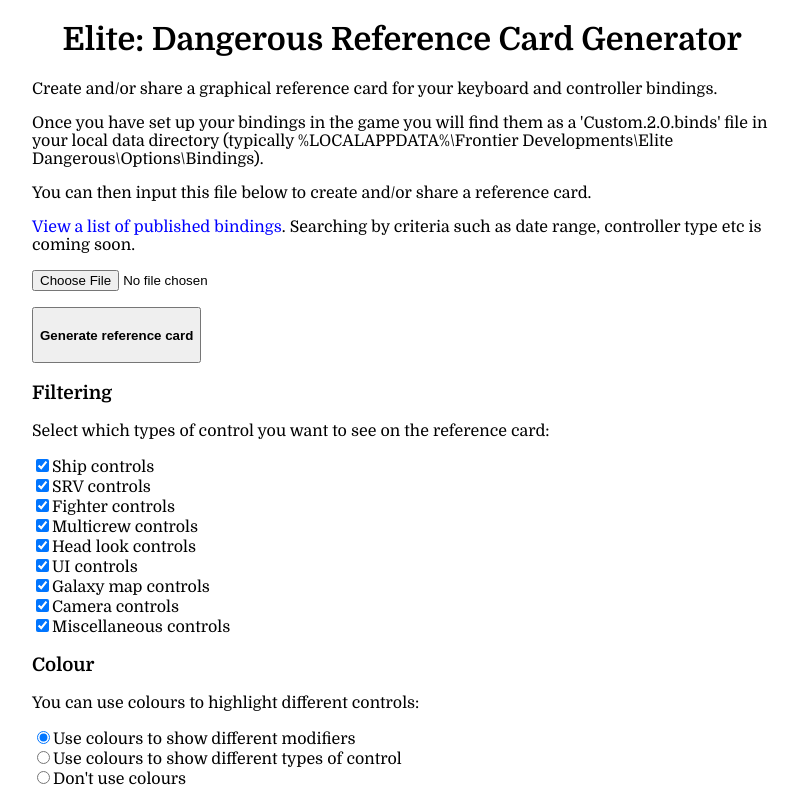
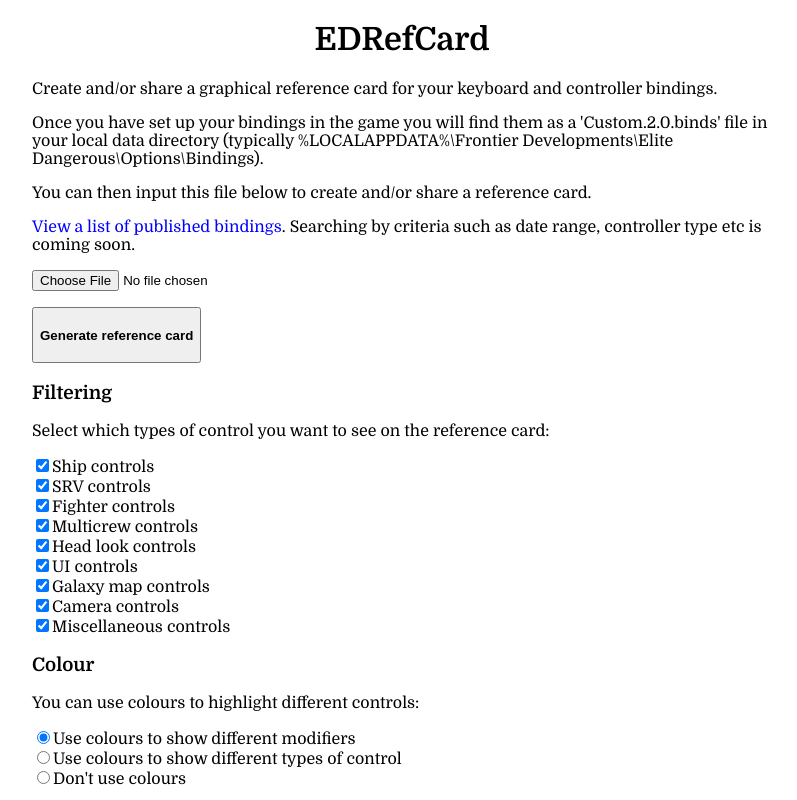
Before and after one commit to richardbuckle/EDRefCard, a plain HTML site: page www/index.html in a window 1280 px wide. Shown: the top 800 px of the page, without its empty margins (238-1035 px from the left). Drawn offline with Linux system fonts and the light colour scheme.

Commit message:
Change title to EDRefCard

```diff
--- a/www/index.html
+++ b/www/index.html
@@ -2,16 +2,15 @@
 <html xmlns="http://www.w3.org/1999/xhtml" xml:lang="en">
   <head>
     <meta http-equiv="content-type" content="text/html; charset=iso-8859-1" />
-    <meta name="author" content="Jim McDonald" />
     <meta name="robots" content="all" />
-    <title>Elite: Dangerous Tools</title>
+    <title>EDRefCard</title>
     <link href='http://fonts.googleapis.com/css?family=Domine:400,700' rel='stylesheet' type='text/css'>
     <style type="text/css" media="all">@import"ed.css";</style>
   </head>
   <body>
     <div id="container">
       <div id="banner">
-        <h1>Elite: Dangerous Reference Card Generator</h1>
+        <h1>EDRefCard</h1>
       </div>
       <div id="content">
         Create and/or share a graphical reference card for your keyboard and controller bindings.
```
